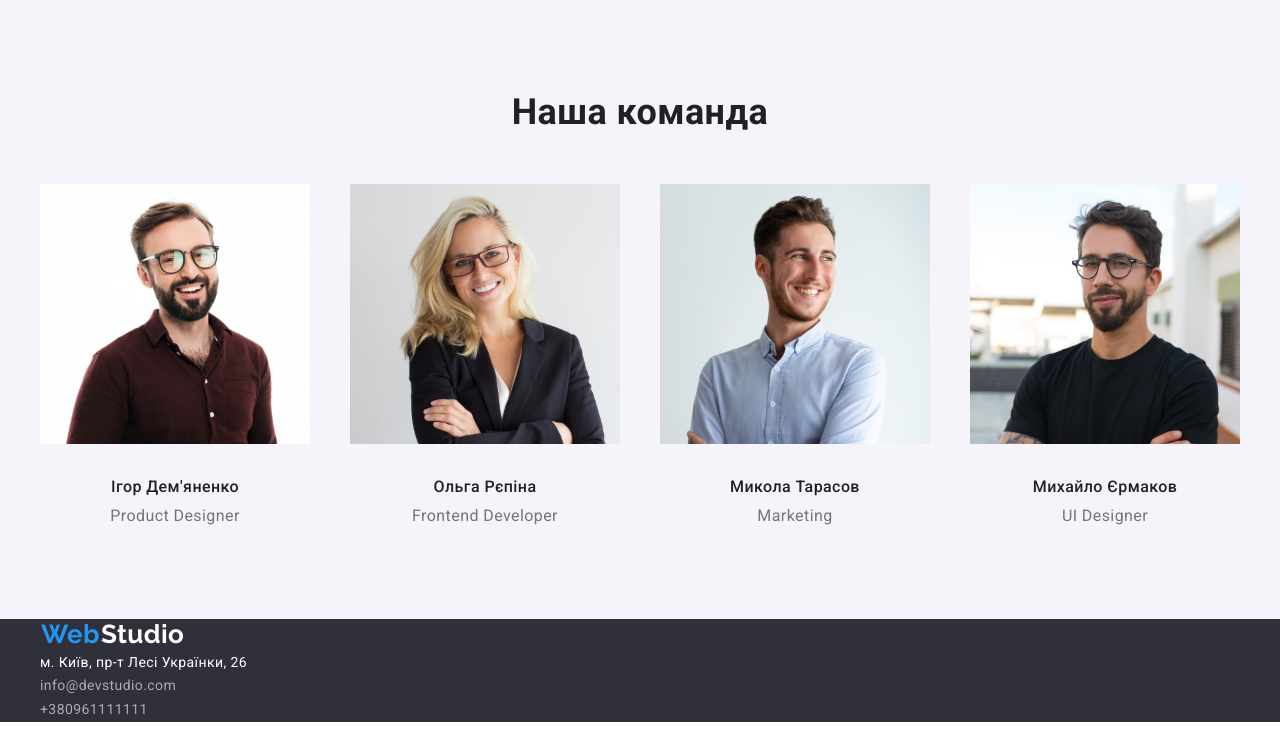
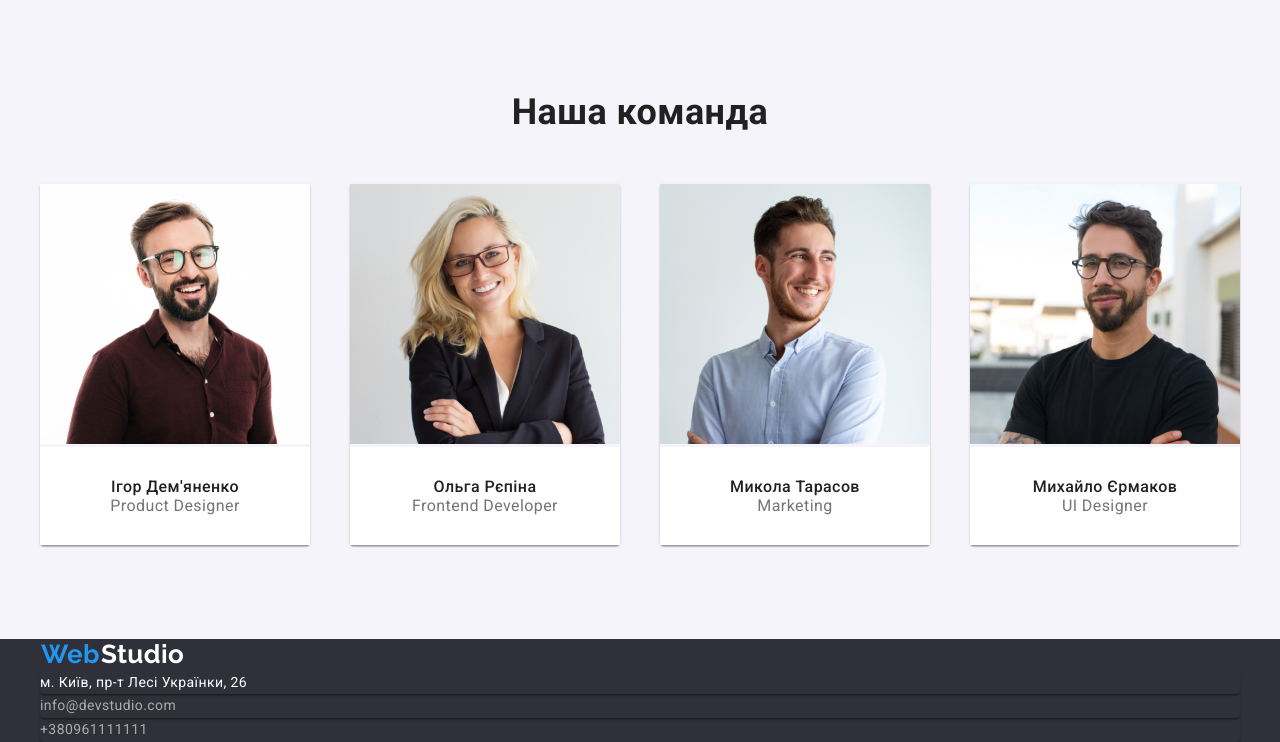
Before and after one commit to GarriAntonov/GarriAntonov-goit-markup-hw-03., a plain HTML site: page index.html in a window 1280 px wide. Shown: the part 1034-1776 px from the top of the page. Drawn offline with nearby package versions, Linux system fonts and the light colour scheme.

Commit message:
ДЗ-3+border-team

```diff
--- a/css/style.css
+++ b/css/style.css
@@ -227,13 +227,23 @@ ul {
   color: var(--color-two);
 }
 
+.team-item {
+  background-color: var(--main-bg-color);
+  padding-top: 30px;
+  padding-bottom: 30px;
+}
+
 .team .list {
   padding-bottom: 94px;
 }
 
+.container li {
+  box-shadow: 0px 1px 3px rgba(0, 0, 0, 0.12), 0px 1px 1px rgba(0, 0, 0, 0.14),
+    0px 2px 1px rgba(0, 0, 0, 0.2);
+  border-radius: 0px 0px 4px 4px;
+}
+
 .team-name {
-  margin-top: 30px;
-  margin-bottom: 10px;
   font-weight: 500;
   font-size: 16px;
   line-height: 1.2;
--- a/index.html
+++ b/index.html
@@ -118,8 +118,10 @@
                 height="260"
                 alt="зображення Ігор Демяненко"
               />
+              <div class="team-item">
                 <h3 class="team-name">Ігор Дем'яненко</h3>
                 <p class="team-position">Product Designer</p>
+              </div>
             </li>
             <li>
               <img
@@ -128,8 +130,10 @@
                 height="260"
                 alt="зображення Ольга Рєпіна"
               />
+              <div class="team-item">
                 <h3 class="team-name">Ольга Рєпіна</h3>
                 <p class="team-position">Frontend Developer</p>
+              </div>
             </li>
             <li>
               <img
@@ -138,8 +142,10 @@
                 height="260"
                 alt="зображення Микола Тарасов"
               />
+              <div class="team-item">
                 <h3 class="team-name">Микола Тарасов</h3>
                 <p class="team-position">Marketing</p>
+              </div>
             </li>
             <li>
               <img
@@ -148,8 +154,10 @@
                 height="260"
                 alt="зображення Михайло Єрмаков"
               />
+              <div class="team-item">
                 <h3 class="team-name">Михайло Єрмаков</h3>
                 <p class="team-position">UI Designer</p>
+              </div>
             </li>
           </ul>
         </div>
```
Lines whose indentation alone changed are shown as unchanged.
